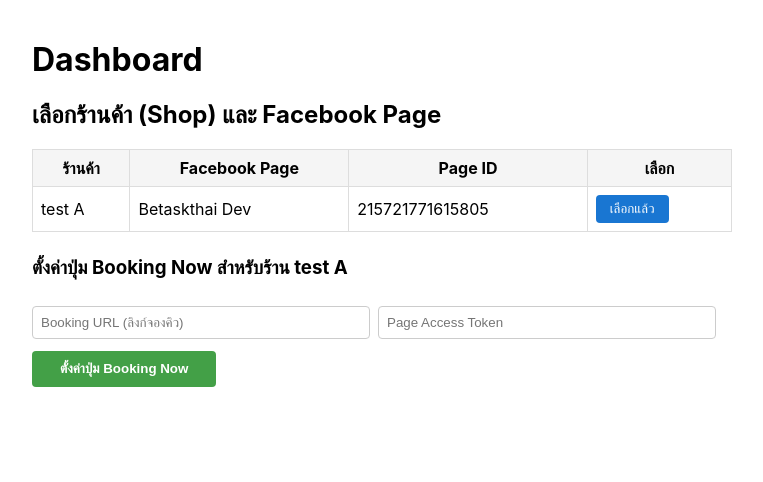
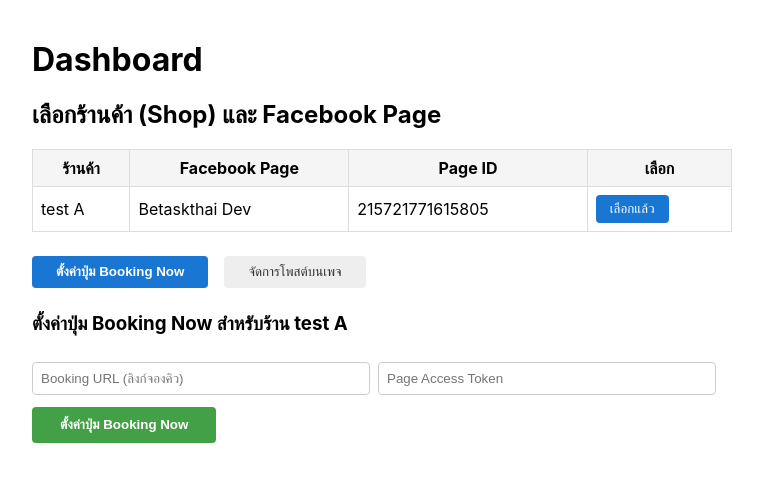
Before and after one commit to RelaxFlxk5/FB, a React (Create React App) app in the folder my-fullstack-app/frontend/: page /dashboard in a window 1280 px wide. Both pictures are taken after a click on the button "เลือก". Shown: the top 482 px of the page, without its empty margins (258-1021 px from the left). Built offline with nearby package versions, Linux system fonts and the light colour scheme.

Commit message:
facebook  commit

```diff
--- a/my-fullstack-app/frontend/src/pages/Dashboard.tsx
+++ b/my-fullstack-app/frontend/src/pages/Dashboard.tsx
@@ -9,6 +9,9 @@ const Dashboard: React.FC = () => {
   const [bookingUrl, setBookingUrl] = useState('');
   const [pageAccessToken, setPageAccessToken] = useState('');
   const [result, setResult] = useState<string | null>(null);
+  const [tab, setTab] = useState<'cta' | 'post'>('cta');
+  const [postMessage, setPostMessage] = useState('');
+  const [postResult, setPostResult] = useState<string | null>(null);
 
   const handleSetCTA = async () => {
     if (!selectedShop) return;
@@ -33,6 +36,32 @@ const Dashboard: React.FC = () => {
       }
     } catch (e) {
       setResult('❌ ไม่สามารถเชื่อมต่อ API ได้');
+    }
+  };
+
+  const handleCreatePost = async () => {
+    if (!selectedShop) return;
+    const shop = mockShops.find(s => s.id === selectedShop);
+    if (!shop) return;
+    setPostResult('กำลังโพสต์...');
+    try {
+      const res = await fetch('https://fb-fc2o.onrender.com/api/facebook/create-post', {
+        method: 'POST',
+        headers: { 'Content-Type': 'application/json' },
+        body: JSON.stringify({
+          fbPageId: shop.fbPageId,
+          pageAccessToken,
+          message: postMessage,
+        }),
+      });
+      const data = await res.json();
+      if (data.success) {
+        setPostResult('✅ โพสต์สำเร็จ! Post ID: ' + data.postId);
+      } else {
+        setPostResult('❌ ' + (data.error || 'เกิดข้อผิดพลาด'));
+      }
+    } catch (e) {
+      setPostResult('❌ ไม่สามารถเชื่อมต่อ API ได้');
     }
   };
 
@@ -76,6 +105,38 @@ const Dashboard: React.FC = () => {
       </table>
       {selectedShop && (
         <div style={{ marginTop: 24, marginBottom: 24 }}>
+          <div style={{ display: 'flex', gap: 16, marginBottom: 24 }}>
+            <button
+              style={{
+                padding: '8px 24px',
+                borderRadius: 4,
+                border: 'none',
+                background: tab === 'cta' ? '#1976d2' : '#eee',
+                color: tab === 'cta' ? '#fff' : '#333',
+                fontWeight: tab === 'cta' ? 'bold' : 'normal',
+                cursor: 'pointer',
+              }}
+              onClick={() => setTab('cta')}
+            >
+              ตั้งค่าปุ่ม Booking Now
+            </button>
+            <button
+              style={{
+                padding: '8px 24px',
+                borderRadius: 4,
+                border: 'none',
+                background: tab === 'post' ? '#1976d2' : '#eee',
+                color: tab === 'post' ? '#fff' : '#333',
+                fontWeight: tab === 'post' ? 'bold' : 'normal',
+                cursor: 'pointer',
+              }}
+              onClick={() => setTab('post')}
+            >
+              จัดการโพสต์บนเพจ
+            </button>
+          </div>
+          {tab === 'cta' && (
+            <>
               <h3>ตั้งค่าปุ่ม Booking Now สำหรับร้าน {mockShops.find(s => s.id === selectedShop)?.name}</h3>
               <input
                 type="text"
@@ -109,6 +170,45 @@ const Dashboard: React.FC = () => {
                 ตั้งค่าปุ่ม Booking Now
               </button>
               {result && <div style={{ marginTop: 16 }}>{result}</div>}
+            </>
+          )}
+          {tab === 'post' && (
+            <>
+              <h3>โพสต์ข้อความบน Facebook Page</h3>
+              <textarea
+                placeholder="ข้อความโพสต์"
+                value={postMessage}
+                onChange={e => setPostMessage(e.target.value)}
+                style={{ width: 400, height: 80, padding: 8, borderRadius: 4, border: '1px solid #ccc' }}
+              />
+              <br />
+              <input
+                type="text"
+                placeholder="Page Access Token"
+                value={pageAccessToken}
+                onChange={e => setPageAccessToken(e.target.value)}
+                style={{ width: 320, padding: 8, marginTop: 8, borderRadius: 4, border: '1px solid #ccc' }}
+              />
+              <br />
+              <button
+                style={{
+                  marginTop: 12,
+                  padding: '10px 28px',
+                  fontWeight: 'bold',
+                  background: '#1976d2',
+                  color: '#fff',
+                  border: 'none',
+                  borderRadius: 4,
+                  cursor: postMessage && pageAccessToken ? 'pointer' : 'not-allowed',
+                }}
+                disabled={!postMessage || !pageAccessToken}
+                onClick={handleCreatePost}
+              >
+                โพสต์ข้อความ
+              </button>
+              {postResult && <div style={{ marginTop: 16 }}>{postResult}</div>}
+            </>
+          )}
         </div>
       )}
     </div>
```
Also changed, not shown: 1 other file (tests, documents, lock files or other folders). Lines whose indentation alone changed are shown as unchanged.
